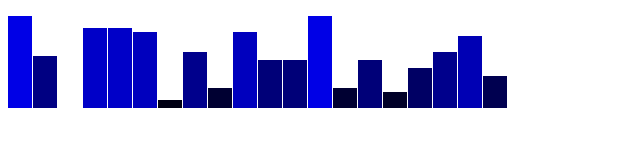
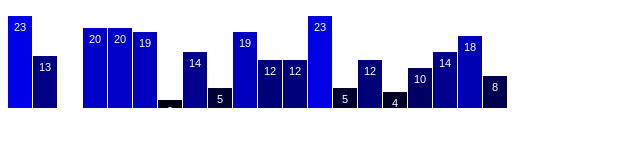
Before and after one commit to jatowler/learning-d3, a plain HTML site: page intro-bar-graph/index.html in a window 1280 px wide. Shown: the whole page, without its empty margins (0-640 px from the left). Drawn offline with Linux system fonts and the light colour scheme.

Commit message:
Adds text labels

```diff
--- a/intro-bar-graph/index.html
+++ b/intro-bar-graph/index.html
@@ -43,6 +43,26 @@
             .attr("fill", function(d) {
                 return "rgb(0, 0, " + (d * 10) + ")";
             });
+
+      svg.selectAll("text")
+            .data(dataset)
+            .enter()
+            .append("text")
+            .text(function(d) {
+                return d;
+            })
+            .attr("x", function(d, i) {
+                return i * (svgWidth / dataset.length) +
+                       (svgWidth / dataset.length - barPadding) / 2;
+            })
+            .attr("y", function(d) {
+                return svgHeight - (d * 4) + 15;
+            })
+            .attr("text-anchor", "middle")
+            .attr("font-family", "sans-serif")
+            .attr("font-size", "11px")
+            .attr("fill", "white");
+
     </script>
   </body>
 </html>
```
